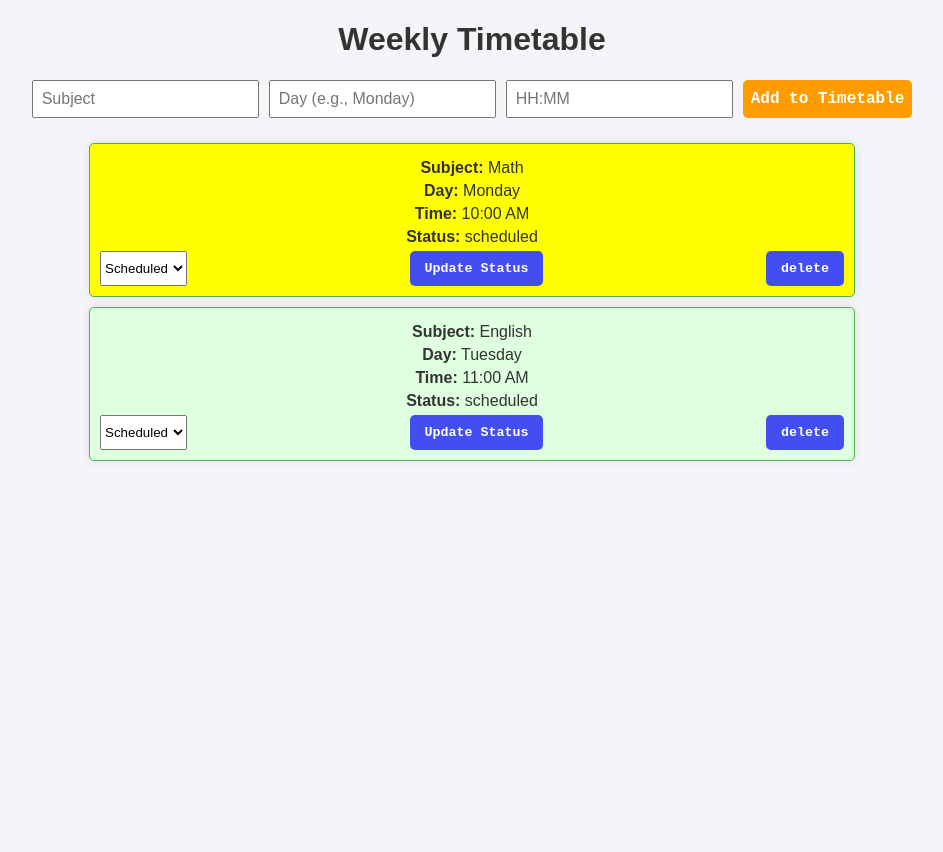
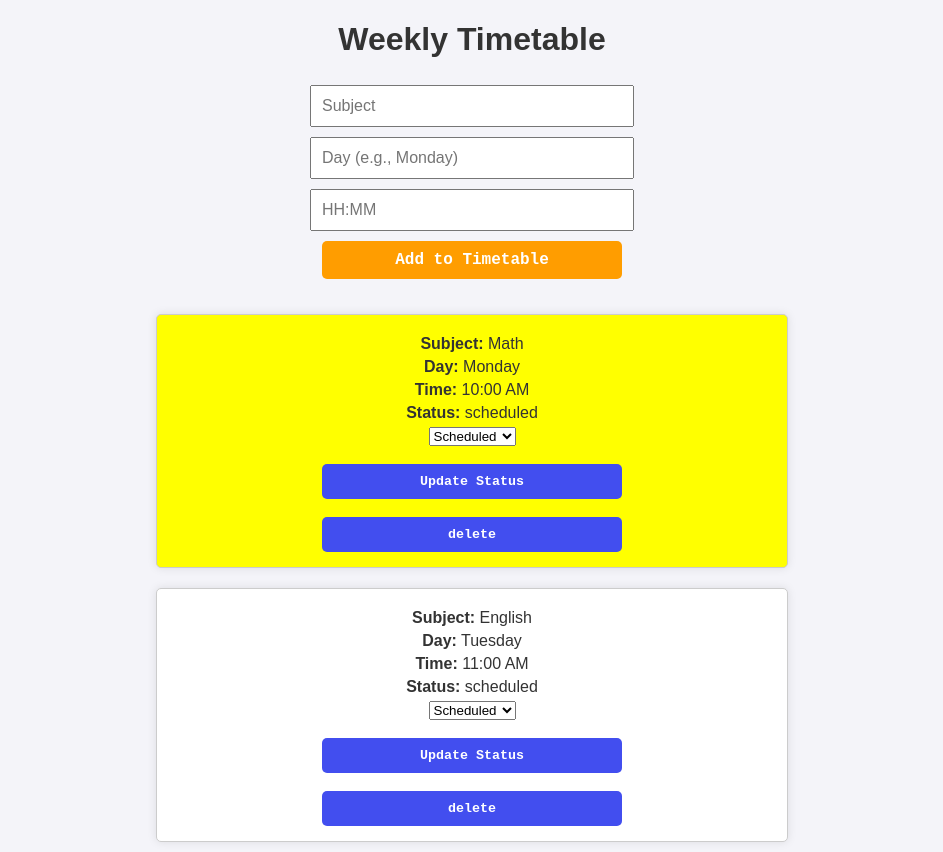
Before and after one commit to crmSaaS/timetable-app, a Node server app: page / in a window 1280 px wide. Shown: the whole page, without its empty margins (168-1111 px from the left). Before the commit the page ends 461 px from the top, so only its background shows below. Run offline with Node 20, Linux system fonts and the light colour scheme.

Commit message:
fix#11 made entire responsive

```diff
--- a/public/style.css
+++ b/public/style.css
@@ -15,16 +15,17 @@ body {
 
 #add-form {
   display: flex;
-    justify-content: center;
+  flex-direction: column; /* Stack inputs vertically */
+  align-items: center;
   margin: 20px 0;
-
-
 }
 
 #add-form input, #add-form button {
-    margin: 0 5px;
-    padding: 8px;
+  margin: 5px 0; /* Space vertically */
+  padding: 10px; /* Increased padding for better touch targets */
   font-size: 16px;
+  width: 100%; /* Full width on mobile */
+  max-width: 300px; /* Max width for better control */
 }
 
 #timetable-list {
@@ -38,9 +39,16 @@ body {
   background-color: #fff;
   padding: 15px;
   margin: 10px 0;
-    width: 60%;
+  width: 90%; /* Full width for better responsiveness */
+  max-width: 600px; /* Max width to maintain layout */
   box-shadow: 0 0 10px rgba(0, 0, 0, 0.1);
   border-radius: 5px;
+  border: 1px solid #ccc;
+  transition: transform 0.2s;
+}
+
+.task:hover {
+  transform: scale(1.02); /* Slightly enlarges on hover */
 }
 
 .task p {
@@ -49,7 +57,14 @@ body {
 
 .task form {
   display: flex;
-    justify-content: space-between;
+  flex-direction: column; /* Stack form elements vertically */
+  align-items: center;
+}
+
+.btn-primary, .btn-secondary {
+  width: 100%; /* Full width for buttons */
+  max-width: 300px; /* Max width for buttons */
+  padding: 10px; /* Consistent padding */
 }
 
 .btn-primary {
@@ -57,15 +72,15 @@ body {
   color: #fff; /* Text color */
   border: none;
   border-radius: 5px;
-    padding: 10px 15px;
   cursor: pointer;
-    transition: background-color 0.3s;
+  transition: background-color 0.3s, box-shadow 0.3s;
   font-family: 'Courier New', Courier, monospace;
   font-weight: bold;
 }
 
 .btn-primary:hover {
-    background-color: #ff9d00;; /* Darker shade for hover */
+  background-color: #cc7a00; /* Darker shade for hover */
+  box-shadow: 0 4px 10px rgba(0, 0, 0, 0.2); /* Add shadow on hover */
 }
 
 .btn-secondary {
@@ -73,34 +88,34 @@ body {
   color: #fff;
   border: none;
   border-radius: 5px;
-    padding: 10px 15px;
   cursor: pointer;
-    transition: background-color 0.3s;
+  transition: background-color 0.3s, box-shadow 0.3s;
   font-family: 'Courier New', Courier, monospace;
   font-weight: bold;
 }
 
 .btn-secondary:hover {
-    background-color: #424eef; /* Darker shade for hover */
+  background-color: #353fed; /* Darker shade for hover */
+  box-shadow: 0 4px 10px rgba(0, 0, 0, 0.2); /* Add shadow on hover */
 }
 
 @media (max-width: 600px) {
-    #timetable-list {
-        width: 100%; /* Full width on smaller screens */
+  #add-form {
+      margin: 10px 0; /* Reduce margin for mobile */
+  }
+
+  #add-form input, #add-form button {
+      font-size: 14px; /* Slightly smaller font size */
+      padding: 8px; /* Adjust padding */
   }
 
   .task {
-        width: 90%; /* Adjusts width for mobile view */
+      width: 95%; /* Full width with a slight margin */
+      padding: 10px; /* Consistent padding for mobile */
+  }
+
+  .task form {
+      flex-direction: column; /* Stack form elements vertically */
+      width: 100%; /* Full width for form */
   }
 }
-
-  .task {
-    padding: 10px;
-    border: 1px solid #ccc;
-    margin: 5px 0;
-  }
-
-  .task.active {
-    background-color: #e0ffe0; /* Light green for active tasks */
-    border-color: #4caf50; /* Darker green border */
-  }
--- a/views/index.ejs
+++ b/views/index.ejs
@@ -32,8 +32,9 @@
           </select>
 
 
-
+<br>
           <button type="submit " class="btn-secondary" onclick="alert('Message updated successfully!')">Update Status</button>
+          <br>
           <button type="submit"  class="btn-secondary" onclick="alert('Message delete !')" >delete</button>
 
         </form>
```
Lines whose indentation alone changed are shown as unchanged.
